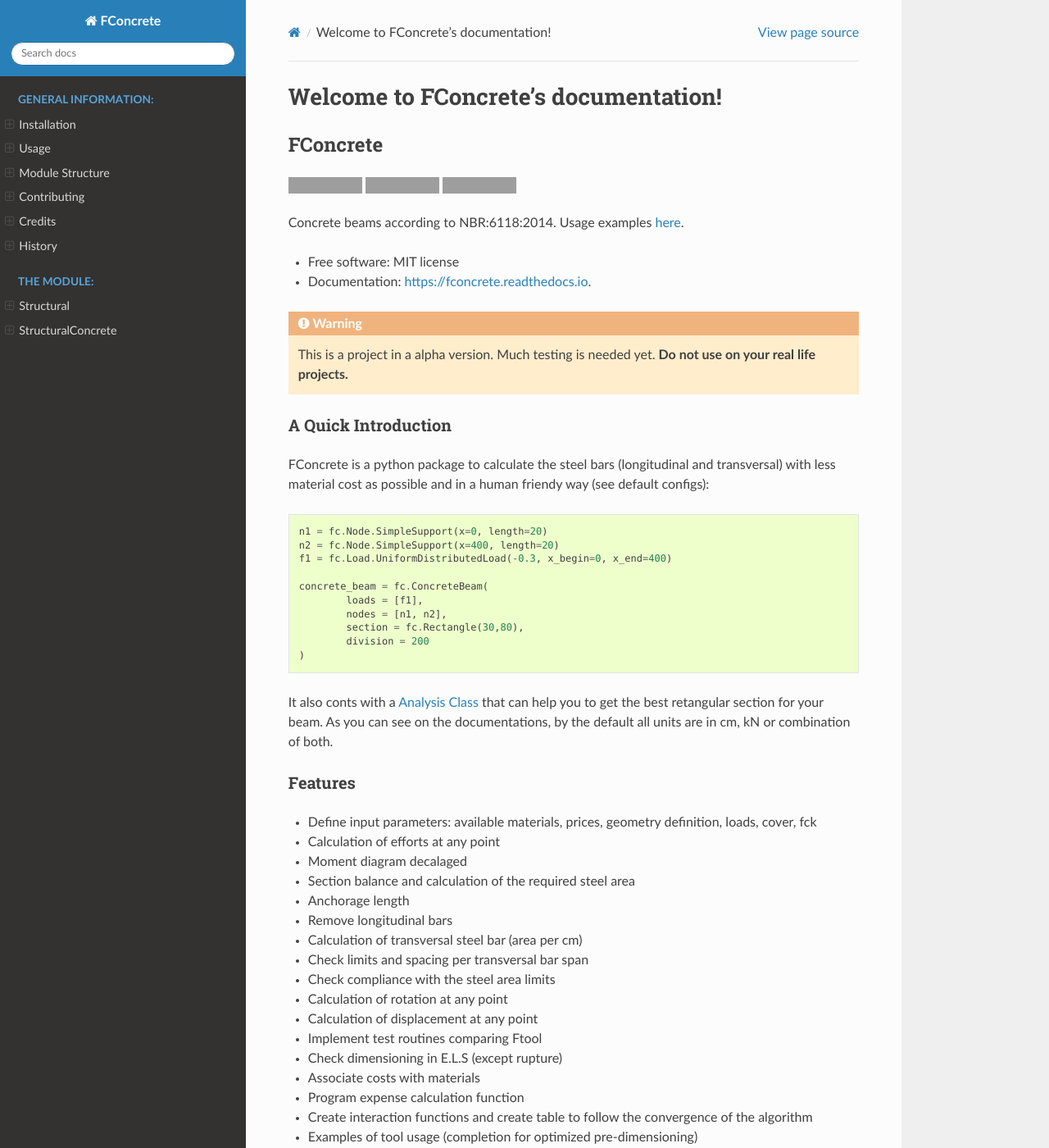
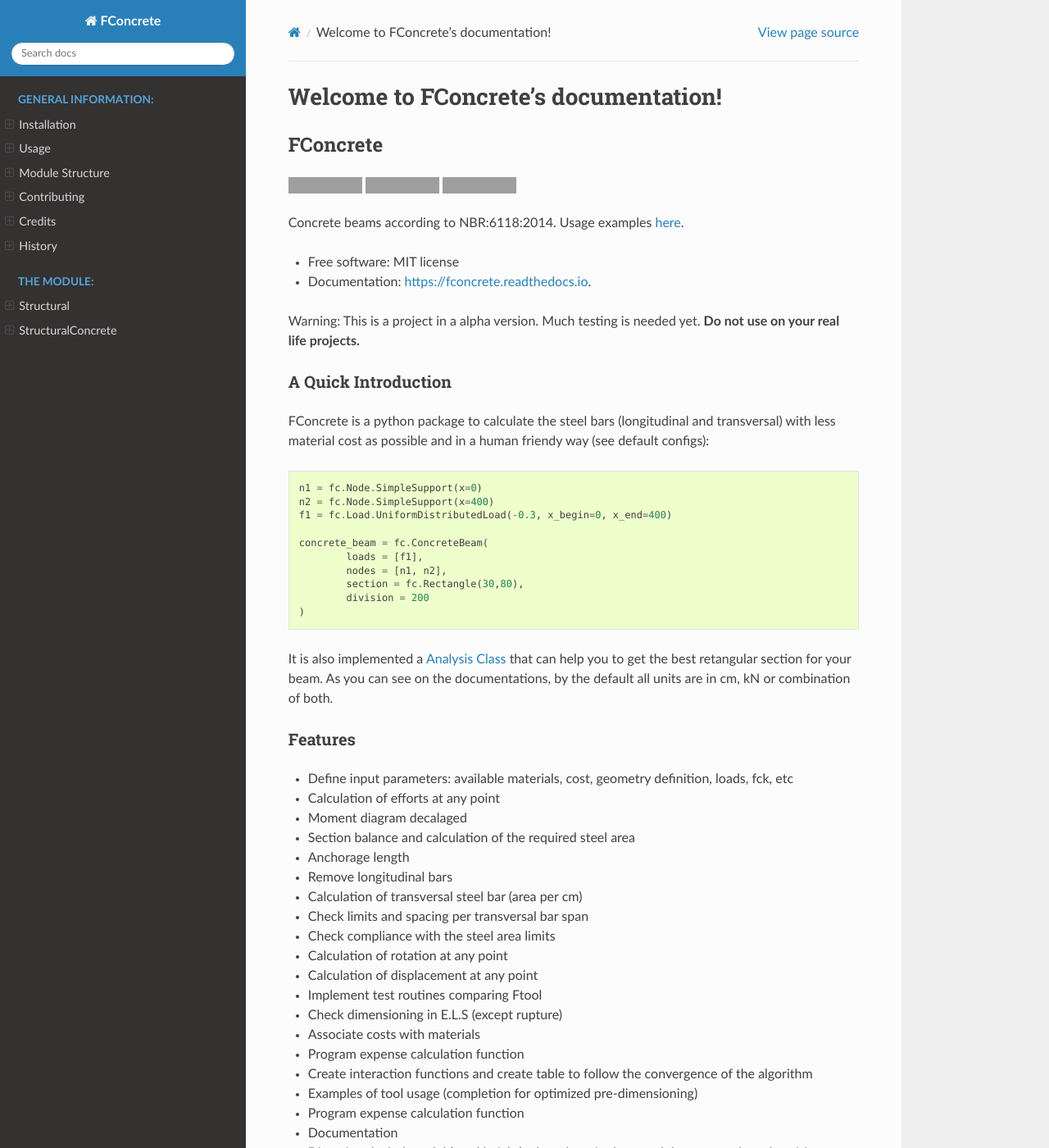
Before and after one commit to luisggc/FConcrete, a Sphinx documentation site: the page built from docs/index.rst, in a window 1280 px wide and 1400 px high. Shown: the whole window at 82% size. Built offline with Sphinx 7.4.7 and the Read the Docs theme 2.0.0, drawn with Linux system fonts in a browser that asks for light colours; grey boxes are pictures that could not be loaded.

Commit message:
README Changes and DOC Format

```diff
--- a/README.rst
+++ b/README.rst
@@ -22,17 +22,15 @@
 * Free software: MIT license
 * Documentation: https://fconcrete.readthedocs.io.
 
-.. warning::
-    This is a project in a alpha version. Much testing is needed yet.
-    **Do not use on your real life projects.**
+Warning: This is a project in a alpha version. Much testing is needed yet. **Do not use on your real life projects.**
 
 A Quick Introduction
 --------------------
 
 FConcrete is a python package to calculate the steel bars (longitudinal and transversal) with less material cost as possible and in a human friendy way (see default configs)::
 
-        n1 = fc.Node.SimpleSupport(x=0, length=20)
-        n2 = fc.Node.SimpleSupport(x=400, length=20)
+        n1 = fc.Node.SimpleSupport(x=0)
+        n2 = fc.Node.SimpleSupport(x=400)
         f1 = fc.Load.UniformDistributedLoad(-0.3, x_begin=0, x_end=400)
 
         concrete_beam = fc.ConcreteBeam(
@@ -42,13 +40,13 @@
                 division = 200
         )
 
-It also conts with a `Analysis Class`_ that can help you to get the best retangular section for your beam.
+It is also implemented a `Analysis Class`_ that can help you to get the best retangular section for your beam.
 As you can see on the documentations, by the default all units are in cm, kN or combination of both.
 
 Features
 --------
 
-- Define input parameters: available materials, prices, geometry definition, loads, cover, fck
+- Define input parameters: available materials, cost, geometry definition, loads, fck, etc
 - Calculation of efforts at any point
 - Moment diagram decalaged
 - Section balance and calculation of the required steel area
--- a/docs/conf.py
+++ b/docs/conf.py
@@ -124,11 +124,7 @@
 latex_elements = {
     'papersize': 'a4paper',
     'pointsize': '12pt',
-    'figure_align': 'htbp',
-    'preamble': r'''\let\sphinxcodeORI\sphinxcode
-    \protected\def\sphinxcode #1%
-    {{\definecolor{OuterLinkColor}{rgb}{0,0,0}\sphinxcodeORI {\nolinkurl{#1}}}}
-    ''',
+    'figure_align': 'htbp'
 }
 
 # Grouping the document tree into LaTeX files. List of tuples
```
Also changed, not shown: 1 other file.
